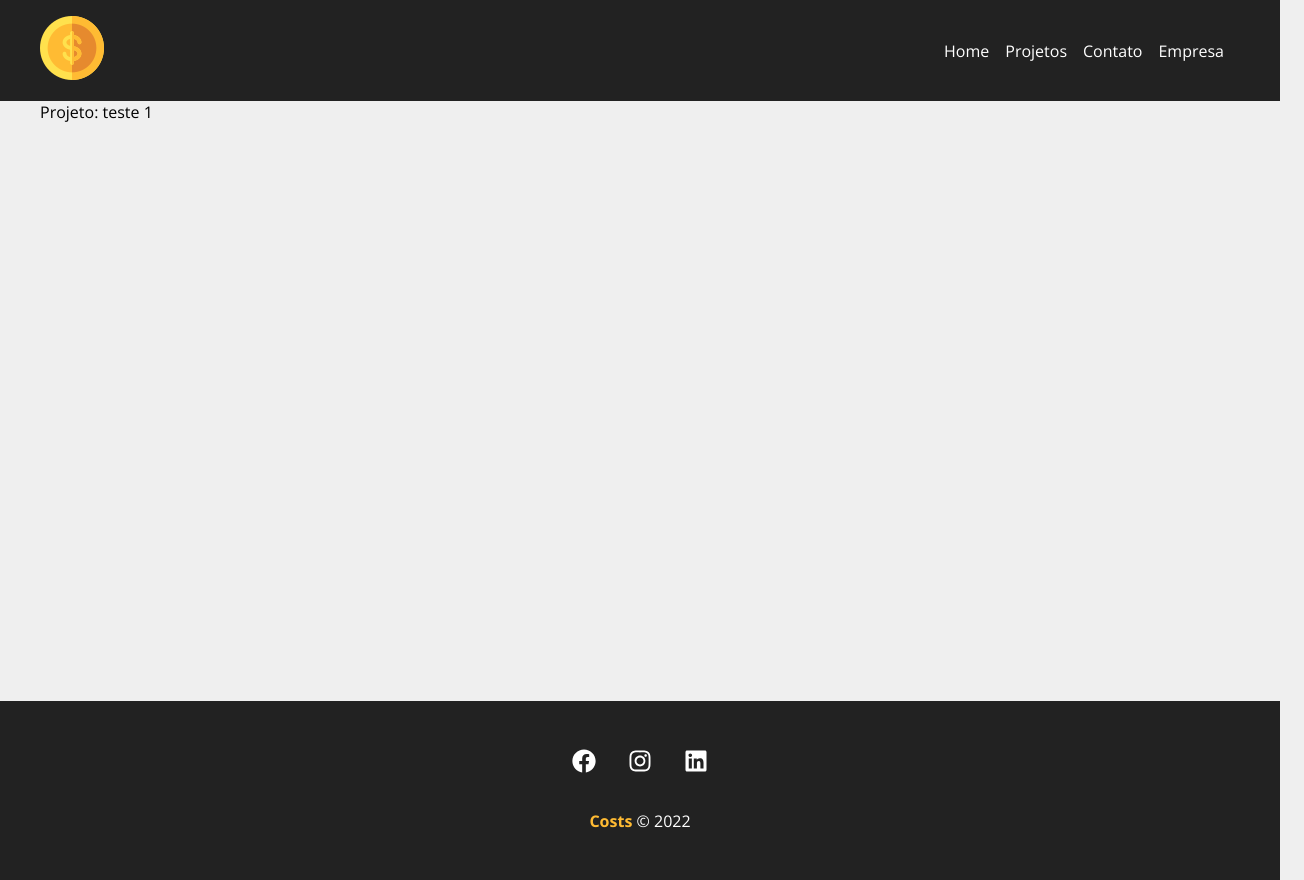
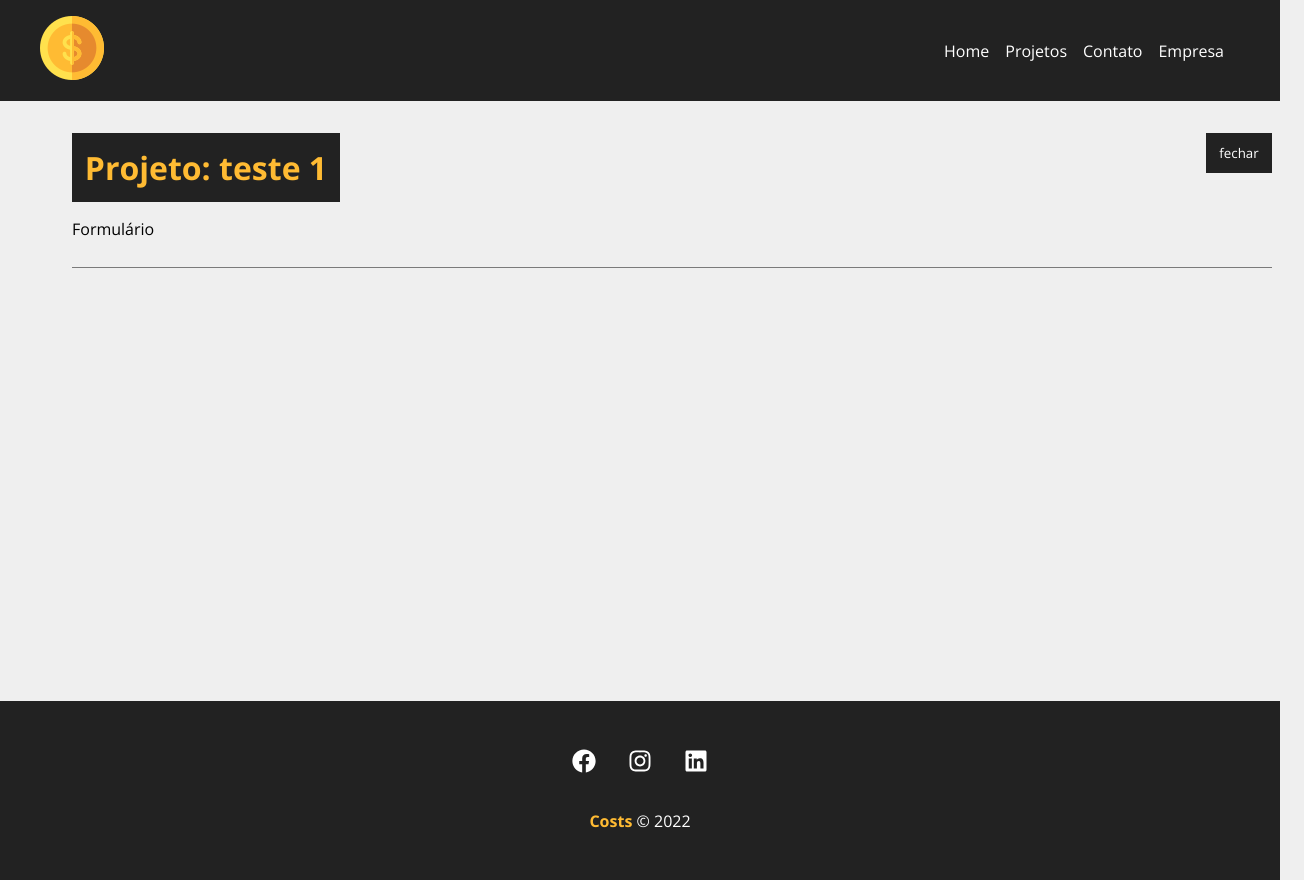
Before and after one commit to wevdiaz/Costs, a React (Create React App) app: page /projects/1 in a window 1280 px wide. Shown: the whole page, 1304 px wide, since content can reach past the window. Built offline with nearby package versions, Linux system fonts and the light colour scheme; data requests are answered from the project's data file.

Commit message:
Exibindo detalhes do projeto

```diff
--- a/src/components/pages/Project.jsx
+++ b/src/components/pages/Project.jsx
@@ -1,14 +1,17 @@
 import { useParams } from "react-router-dom";
 import { useState, useEffect } from "react";
+
+import { Loading } from "../layout/Loading";
+import { Container } from "../layout/Container";
 
 import styles from "./styles/Project.module.css";
 
 export function Project() {
 
   const { id } = useParams();
-  console.log(id);
 
   const [project, setProject] = useState([]);
+  const [showProjectForm, setShowProjectForm] = useState(false);
 
   useEffect(() => {
 
@@ -26,8 +29,46 @@
 
   }, [id]);
 
+  function toggleProjectForm() {
+    setShowProjectForm(!showProjectForm);
+  }
+
 
   return (
-    <p>Projeto: {project.name}</p>
+    <>
+      {
+        project.name ? (
+            <div className={styles.project_details}>
+              <Container customClass="column">
+                <div className={styles.details_container}>
+                  <h1>Projeto: {project.name}</h1>
+                  <button className={styles.btn} onClick={toggleProjectForm}>
+                    { !showProjectForm ? "fechar" : "Editar projeto" }
+                  </button>
+                  {
+                    showProjectForm ? (
+                     <div className={styles.project_info}>
+                      <p>
+                        <span>Categoria:</span> {project.category.name}
+                      </p>
+                      <p>
+                        <span>Total de Orçamento:</span> {project.budget}
+                      </p>
+                      <p>
+                        <span>Total utilizado:</span> {project.cost}
+                      </p>
+                     </div>
+                    ) : (
+                     <div className={styles.project_info}>
+                       <p>Formulário</p>
+                     </div>
+                    )
+                  }
+                </div>
+              </Container>
+            </div>
+         ) : ( <Loading /> )
+      }
+    </>
   );
 }
--- a/src/components/pages/styles/Project.module.css
+++ b/src/components/pages/styles/Project.module.css
@@ -0,0 +1,49 @@
+.project_details {
+  padding: 2em;
+}
+
+.project_details h1,
+.project_details h2,
+.project_details p {
+  margin-bottom: 0.5em;
+}
+
+.project_details h1 {
+  background-color: #222;
+  color: #ffbb33;
+  padding: 0.4em;
+}
+
+.project_details span {
+  font-weight: bold;
+}
+
+.details_container,
+.service_form_container {
+  border-bottom: 1px solid #7a7a7a;
+  margin-bottom: 1.2em;
+  padding-bottom: 1.2em;
+
+  display: flex;
+  justify-content: space-between;
+  flex-wrap: wrap;
+}
+
+.btn {
+  background-color: #222;
+  color: #fff;
+  padding: .5em 1em;
+  text-decoration: none;
+  transition: 0.5s;
+  cursor: pointer;
+  max-height: 40px;
+  border: none;
+}
+
+.btn:hover {
+  color: #ffbb33;
+}
+
+.project_info {
+  width: 100%;
+}
```
